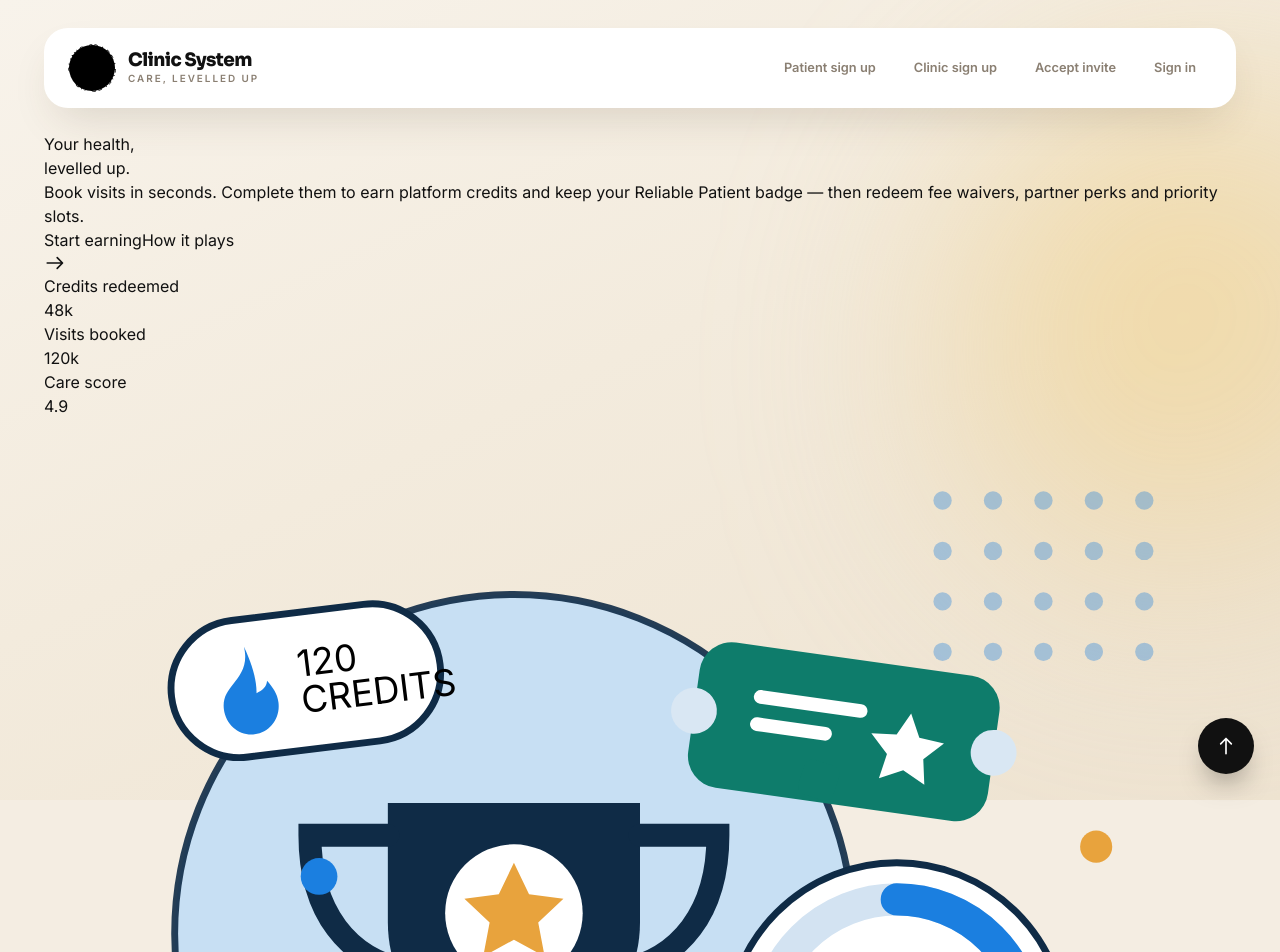
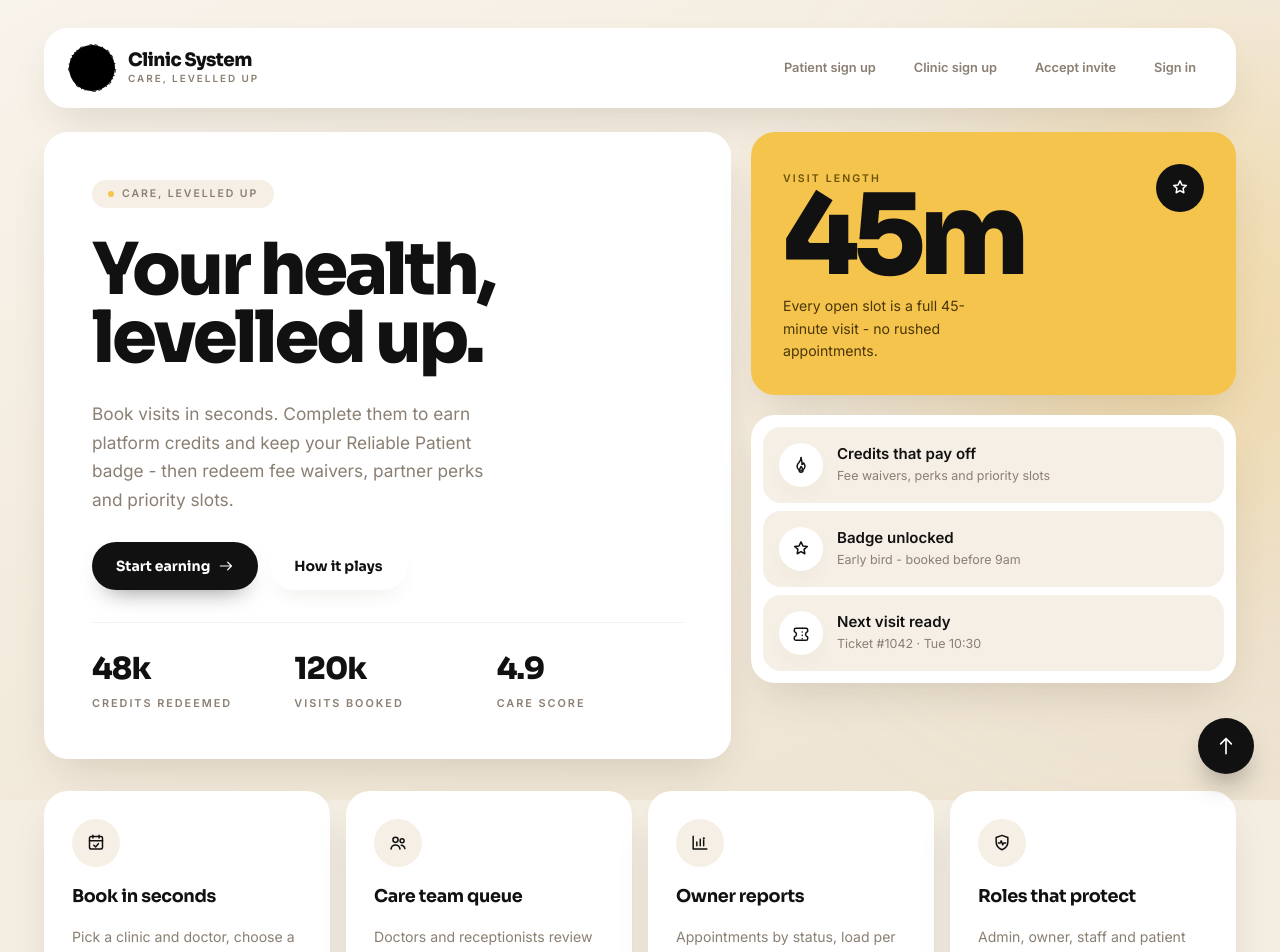
Before and after one commit to Oyead/Clinic-System, a React (Vite) app in the folder frontend/: page / in a window 1280 px wide. Shown: the top 952 px of the page. Built offline with nearby package versions, Linux system fonts and the light colour scheme.

Commit message:
feat: rebuild landing hero around warm neumorphic cards

```diff
--- a/frontend/src/components/Hero.jsx
+++ b/frontend/src/components/Hero.jsx
@@ -7,92 +7,13 @@ import {
   IconPulseShield,
   IconStar,
   IconTicket,
-  IconTrophy,
 } from './icons.jsx';
-
-function HeroArt() {
-  return (
-    <svg viewBox="0 0 520 460" className="hero-art" role="img" aria-label="Trophy, progress ring and care rewards illustration">
-      <g fill="#1B7FE0" opacity="0.35">
-        {Array.from({ length: 4 }).map((_, r) =>
-          Array.from({ length: 5 }).map((_, c) => (
-            <circle key={`${r}-${c}`} cx={392 + c * 22} cy={36 + r * 22} r="4" />
-          )),
-        )}
-      </g>
-      <circle cx="96" cy="372" r="62" fill="none" stroke="#0E7C6B" strokeWidth="2.5" opacity="0.5" />
-      <circle cx="96" cy="372" r="46" fill="none" stroke="#0E7C6B" strokeWidth="1.5" strokeDasharray="4 7" opacity="0.45" />
-
-      <circle cx="205" cy="225" r="148" fill="#C7DFF3" />
-      <circle cx="205" cy="225" r="148" fill="none" stroke="#0F2B46" strokeWidth="3" opacity="0.9" />
-
-      <g>
-        <path d="M150 168h110v52c0 32-24 52-55 52s-55-20-55-52Z" fill="#0F2B46" />
-        <path d="M150 182h-34c0 34 17 54 42 59M260 182h34c0 34-17 54-42 59" fill="none" stroke="#0F2B46" strokeWidth="10" strokeLinecap="round" />
-        <rect x="196" y="272" width="18" height="34" fill="#0F2B46" />
-        <path d="M176 330h58l-8 34h-42Z" fill="#0E7C6B" />
-        <rect x="168" y="318" width="74" height="12" rx="6" fill="#0F2B46" />
-        <circle cx="205" cy="216" r="30" fill="#FFFFFF" />
-        <path
-          d="m205 194 6.6 13.8 15 1.9-11 10.4 2.8 14.8-13.4-7.3-13.4 7.3 2.8-14.8-11-10.4 15-1.9Z"
-          fill="#E8A33D"
-        />
-      </g>
-
-      <g transform="translate(372 268)">
-        <circle r="74" fill="#FFFFFF" stroke="#0F2B46" strokeWidth="3" />
-        <circle
-          r="58"
-          fill="none"
-          stroke="#D3E3F2"
-          strokeWidth="14"
-        />
-        <circle
-          r="58"
-          fill="none"
-          stroke="#1B7FE0"
-          strokeWidth="14"
-          strokeLinecap="round"
-          strokeDasharray="284 365"
-          transform="rotate(-90)"
-        />
-        <text x="0" y="-4" textAnchor="middle" className="hero-ring-pct">78%</text>
-        <text x="0" y="18" textAnchor="middle" className="hero-ring-label">CARE SCORE</text>
-      </g>
-
-      <g transform="translate(288 96) rotate(8)">
-        <rect x="0" y="0" width="132" height="64" rx="14" fill="#0E7C6B" />
-        <circle cx="0" cy="32" r="10" fill="#D9E7F3" />
-        <circle cx="132" cy="32" r="10" fill="#D9E7F3" />
-        <path d="M28 22h44M28 34h30" stroke="#FFFFFF" strokeWidth="6" strokeLinecap="round" />
-        <path d="m94 20 5 10 11 1-8 8 2 11-10-5-10 5 2-11-8-8 11-1Z" fill="#FFFFFF" />
-      </g>
-
-      <g transform="translate(52 92) rotate(-7)">
-        <rect x="0" y="0" width="118" height="60" rx="30" fill="#FFFFFF" stroke="#0F2B46" strokeWidth="3" />
-        <path
-          d="M34 12c1 8-3 12-6.5 15.5C24.5 30.5 22 33 22 38c0 7 5.4 12.5 12 12.5S46 45 46 38c0-4-1.8-7-3.8-10-.5 2.6-2.6 4-5.2 4.8.8-6-.5-13.4-3-20.8Z"
-          fill="#1B7FE0"
-        />
-        <text x="56" y="28" className="hero-chip-num">120</text>
-        <text x="56" y="44" className="hero-chip-label">CREDITS</text>
-      </g>
-
-      <g>
-        <rect x="330" y="150" width="16" height="16" rx="4" fill="#0E7C6B" transform="rotate(18 338 158)" />
-        <circle cx="120" cy="200" r="8" fill="#1B7FE0" />
-        <rect x="452" y="180" width="14" height="14" rx="7" fill="#E8A33D" />
-        <path d="m70 280 4 9 9 4-9 4-4 9-4-9-9-4 9-4Z" fill="#0E7C6B" />
-        <path d="m468 340 5 11 11 5-11 5-5 11-5-11-11-5 11-5Z" fill="#1B7FE0" />
-      </g>
-    </svg>
-  );
-}
+import { BTN_PRIMARY, BTN_SECONDARY, EYEBROW } from './ui.js';
 
 const RAIL = [
-  { icon: IconFlame, tint: 'tint-blue', value: 'Credits that pay off', note: 'Fee waivers, perks and priority slots' },
-  { icon: IconStar, tint: 'tint-teal', value: 'Badge unlocked', note: 'Early bird — booked before 9am' },
-  { icon: IconTicket, tint: 'tint-sky', value: 'Next visit ready', note: 'Ticket #1042 · Tue 10:30' },
+  { icon: IconFlame, value: 'Credits that pay off', note: 'Fee waivers, perks and priority slots' },
+  { icon: IconStar, value: 'Badge unlocked', note: 'Early bird - booked before 9am' },
+  { icon: IconTicket, value: 'Next visit ready', note: 'Ticket #1042 · Tue 10:30' },
 ];
 
 const FEATURES = [
@@ -109,7 +30,7 @@ const FEATURES = [
   {
     icon: IconChartBars,
     title: 'Owner reports',
-    text: 'Appointments by status, load per doctor and billing totals — level up with real numbers.',
+    text: 'Appointments by status, load per doctor and billing totals - level up with real numbers.',
   },
   {
     icon: IconPulseShield,
@@ -120,77 +41,91 @@ const FEATURES = [
 
 export function Hero({ onGetStarted }) {
   return (
-    <section className="landing">
-      <div className="hero-grid">
-        <div className="hero-copy glass">
-          <h2 className="hero-title">
+    <section className="flex flex-col gap-6 sm:gap-8">
+      <div className="grid grid-cols-1 gap-5 lg:grid-cols-12">
+        <div className="flex flex-col gap-6 rounded-[24px] bg-white p-7 shadow-[var(--shadow)] sm:p-10 lg:col-span-7 lg:gap-7 lg:p-[48px]">
+          <span className="inline-flex w-fit items-center gap-2 rounded-full bg-[var(--color-sand)] px-4 py-1.5 text-[0.66rem] font-bold uppercase tracking-[0.18em] text-[var(--color-ink-soft)]">
+            <span className="h-1.5 w-1.5 rounded-full bg-[var(--color-mustard)]" />
+            Care, levelled up
+          </span>
+          <h1 className="font-display text-[clamp(2.7rem,11vw,4.6rem)] font-extrabold leading-[0.95] tracking-[-0.045em] text-[var(--color-ink)] lg:text-[clamp(3.2rem,5.6vw,4.8rem)]">
             Your health,
             <br />
             levelled up.
-          </h2>
-          <p className="hero-sub">
+          </h1>
+          <p className="max-w-[36ch] text-[1.02rem] leading-[1.65] text-[var(--color-ink-soft)] lg:text-[1.08rem]">
             Book visits in seconds. Complete them to earn platform credits
-            and keep your Reliable Patient badge — then redeem fee waivers,
+            and keep your Reliable Patient badge - then redeem fee waivers,
             partner perks and priority slots.
           </p>
-          <div className="hero-cta">
-            <button type="button" className="btn-primary" onClick={onGetStarted}>
+          <div className="flex flex-wrap items-center gap-3">
+            <button type="button" className={`${BTN_PRIMARY} px-6 py-3.5 text-sm`} onClick={onGetStarted}>
               Start earning
-              <IconArrowRight />
+              <IconArrowRight className="h-4 w-4" />
             </button>
-            <a className="btn-ghost" href="#how-it-plays">
+            <a className={`${BTN_SECONDARY} px-6 py-3.5 text-sm`} href="#how-it-plays">
               How it plays
             </a>
           </div>
-          <dl className="hero-stats">
-            <div>
-              <dt>Credits redeemed</dt>
-              <dd>48k</dd>
+          <dl className="mt-1 grid grid-cols-3 gap-4 border-t border-[var(--color-line)] pt-6">
+            <div className="flex flex-col-reverse gap-0.5">
+              <dt className={EYEBROW}>Credits redeemed</dt>
+              <dd className="font-display text-[1.5rem] font-extrabold tracking-[-0.03em] text-[var(--color-ink)] lg:text-[1.9rem]">48k</dd>
             </div>
-            <div>
-              <dt>Visits booked</dt>
-              <dd>120k</dd>
+            <div className="flex flex-col-reverse gap-0.5">
+              <dt className={EYEBROW}>Visits booked</dt>
+              <dd className="font-display text-[1.5rem] font-extrabold tracking-[-0.03em] text-[var(--color-ink)] lg:text-[1.9rem]">120k</dd>
             </div>
-            <div>
-              <dt>Care score</dt>
-              <dd>4.9</dd>
+            <div className="flex flex-col-reverse gap-0.5">
+              <dt className={EYEBROW}>Care score</dt>
+              <dd className="font-display text-[1.5rem] font-extrabold tracking-[-0.03em] text-[var(--color-ink)] lg:text-[1.9rem]">4.9</dd>
             </div>
           </dl>
         </div>
 
-        <div className="hero-stage">
-          <a className="stage-link" href="#/signup" aria-label="Start earning — join the platform">
-            <HeroArt />
-          </a>
+        <div className="flex flex-col gap-5 lg:col-span-5">
+          <div className="rounded-[24px] bg-[var(--color-mustard)] p-7 shadow-[var(--shadow)] sm:p-8">
+            <div className="flex items-start justify-between gap-4">
+              <div>
+                <span className="text-[0.66rem] font-bold uppercase tracking-[0.2em] text-[#6b5109]">Visit length</span>
+                <p className="font-display text-[clamp(4.5rem,12vw,7rem)] font-extrabold leading-[0.85] tracking-[-0.06em] text-[var(--color-ink)]">45m</p>
+                <p className="mt-3 max-w-[24ch] text-[0.88rem] leading-[1.6] text-[#4a3606]">
+                  Every open slot is a full 45-minute visit - no rushed appointments.
+                </p>
+              </div>
+              <span className="flex h-12 w-12 shrink-0 items-center justify-center rounded-full bg-[var(--color-ink)] text-white">
+                <IconStar className="h-5 w-5" />
+              </span>
+            </div>
           </div>
 
-        <aside className="hero-rail" aria-label="Your progress preview">
+          <aside className="flex flex-col gap-2 rounded-[24px] bg-white p-3 shadow-[var(--shadow)]" aria-label="Your progress preview">
             {RAIL.map((c) => (
-            <div className="rail-card glass" key={c.value}>
-              <span className={`rail-icon ${c.tint}`}>
-                <c.icon />
+              <div key={c.value} className="flex items-center gap-3.5 rounded-[18px] bg-[var(--color-sand)] p-4">
+                <span className="flex h-11 w-11 shrink-0 items-center justify-center rounded-full bg-white text-[var(--color-ink)] shadow-[var(--shadow-sm)]">
+                  <c.icon className="h-5 w-5" />
                 </span>
-              <div>
-                <p className="rail-value">{c.value}</p>
-                <p className="rail-note">{c.note}</p>
+                <div className="min-w-0">
+                  <p className="text-[0.94rem] font-bold leading-[1.35] text-[var(--color-ink)]">{c.value}</p>
+                  <p className="mt-0.5 text-[0.78rem] leading-[1.5] text-[var(--color-ink-soft)]">{c.note}</p>
                 </div>
               </div>
             ))}
           </aside>
         </div>
+      </div>
 
-      <div className="feature-grid" id="how-it-plays">
-        {FEATURES.map((f, i) => (
-          <article className={`feature-card ${i % 2 ? 'solid' : 'glass'}`} key={f.title}>
-            <span className="feature-icon">
-              <f.icon />
+      <div className="grid grid-cols-1 gap-4 sm:grid-cols-2 lg:grid-cols-4" id="how-it-plays">
+        {FEATURES.map((f) => (
+          <article key={f.title} className="flex min-w-0 flex-col gap-4 rounded-[24px] bg-white p-6 shadow-[var(--shadow)] sm:p-7">
+            <span className="flex h-12 w-12 items-center justify-center rounded-full bg-[var(--color-sand)] text-[var(--color-ink)]">
+              <f.icon className="h-5 w-5" />
             </span>
-            <h3>{f.title}</h3>
-            <p>{f.text}</p>
+            <h2 className="font-display text-[1.1rem] font-bold tracking-[-0.02em] text-[var(--color-ink)]">{f.title}</h2>
+            <p className="text-[0.88rem] leading-[1.65] text-[var(--color-ink-soft)]">{f.text}</p>
           </article>
         ))}
       </div>
-
     </section>
   );
 }
```
Lines whose indentation alone changed are shown as unchanged.
